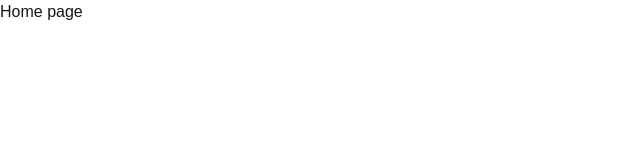
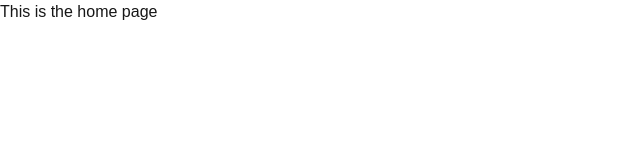
Before and after one commit to KIDDIES-MEDIA-NETWORK/KIDDIESTV, a Next.js app: page / in a window 1280 px wide. Shown: the top 160 px of the page, without its empty margins (0-640 px from the left). Built offline with nearby package versions, Linux system fonts and the light colour scheme.

Commit message:
development

```diff
--- a/app/page.js
+++ b/app/page.js
@@ -2,6 +2,6 @@ import Image from "next/image";
 
 export default function Home() {
   return (
-    <div>Home page</div>
+    <div>This is the home page</div>
   );
 }
```
